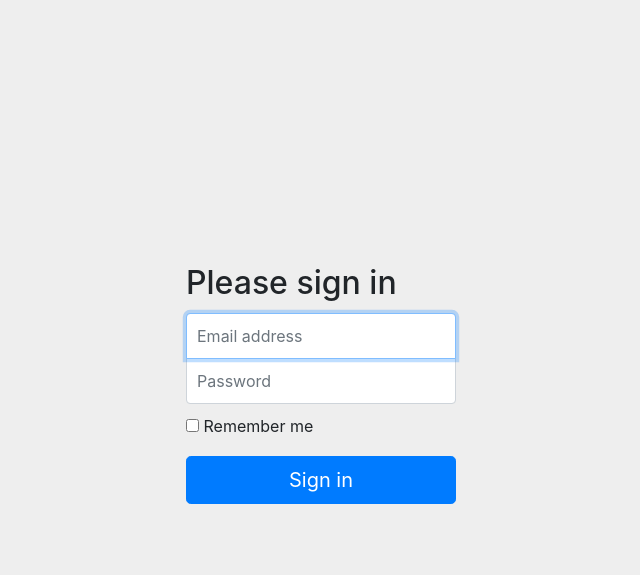
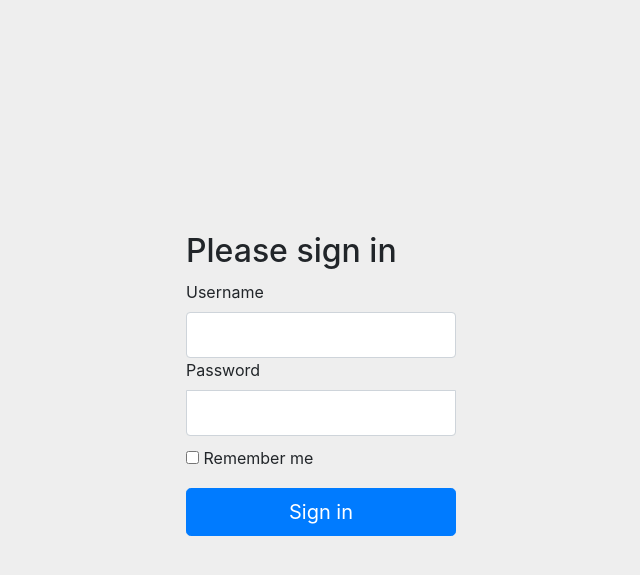
Before and after one commit to galacticglum/OnlineGraderCS, a Python web app: template grader/templates/home.html in a window 1280 px wide. Shown: the part 56-631 px from the top of the page, without its empty margins (319-959 px from the left). Run offline with Jinja, Linux system fonts and the light colour scheme; the template is opened without the code that fills it, so the values that code supplies are empty, except form fields; tables that the repository leaves empty hold one stand-in row (values such as "Sample post"); form fields are guessed from the names that the template uses; some libraries are stand-ins or nearby versions.

Commit message:
Updated login template to work with code

```diff
--- a/grader/templates/home.html
+++ b/grader/templates/home.html
@@ -19,9 +19,13 @@
             <form class="form-signin" action="" method="POST" role="form">
                 <h2 class="form-signin-heading">Please sign in</h2>
                 <!-- <label for="inputEmail" class="sr-only">Email address</label> -->
-                <input type="email" id="inputEmail" class="form-control" placeholder="Email address" required autofocus>
+                <!-- <input type="email" id="inputEmail" class="form-control" placeholder="Email address" required autofocus> -->
                 <!-- <label for="inputPassword" class="sr-only">Password</label> -->
-                <input type="password" id="inputPassword" class="form-control" placeholder="Password" required>
+                <!-- <input type="password" id="inputPassword" class="form-control" placeholder="Password" required> -->
+                <label for="{{ form.username.id }}" class="control-label">{{ form.username.label.text }}</label>
+                {{ form.username(class_='form-control', tabindex=110) }}
+                <label for="{{ form.password.id }}" class="control-label">{{ form.password.label.text }}</label>
+                {{ form.password(class_='form-control', tabindex=120) }}
                 <div class="checkbox">
                 <label>
                     <input type="checkbox" value="remember-me"> Remember me
```
